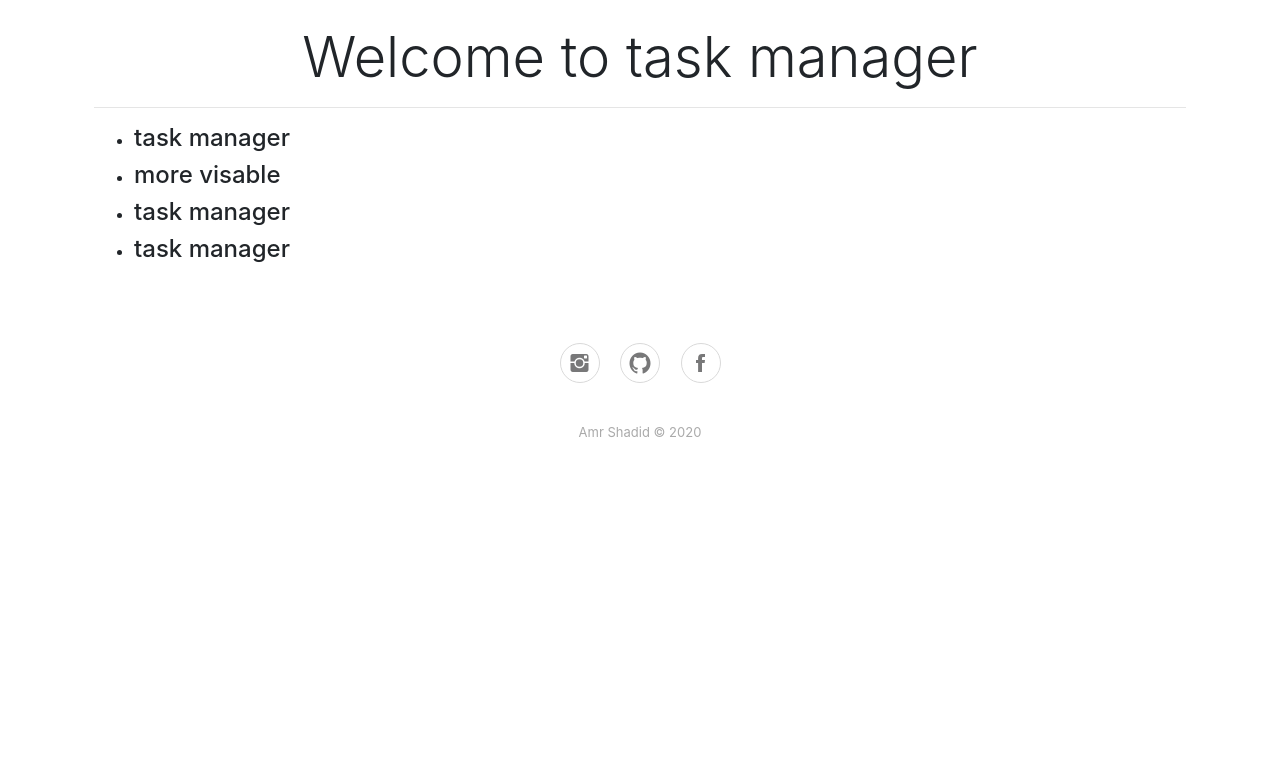
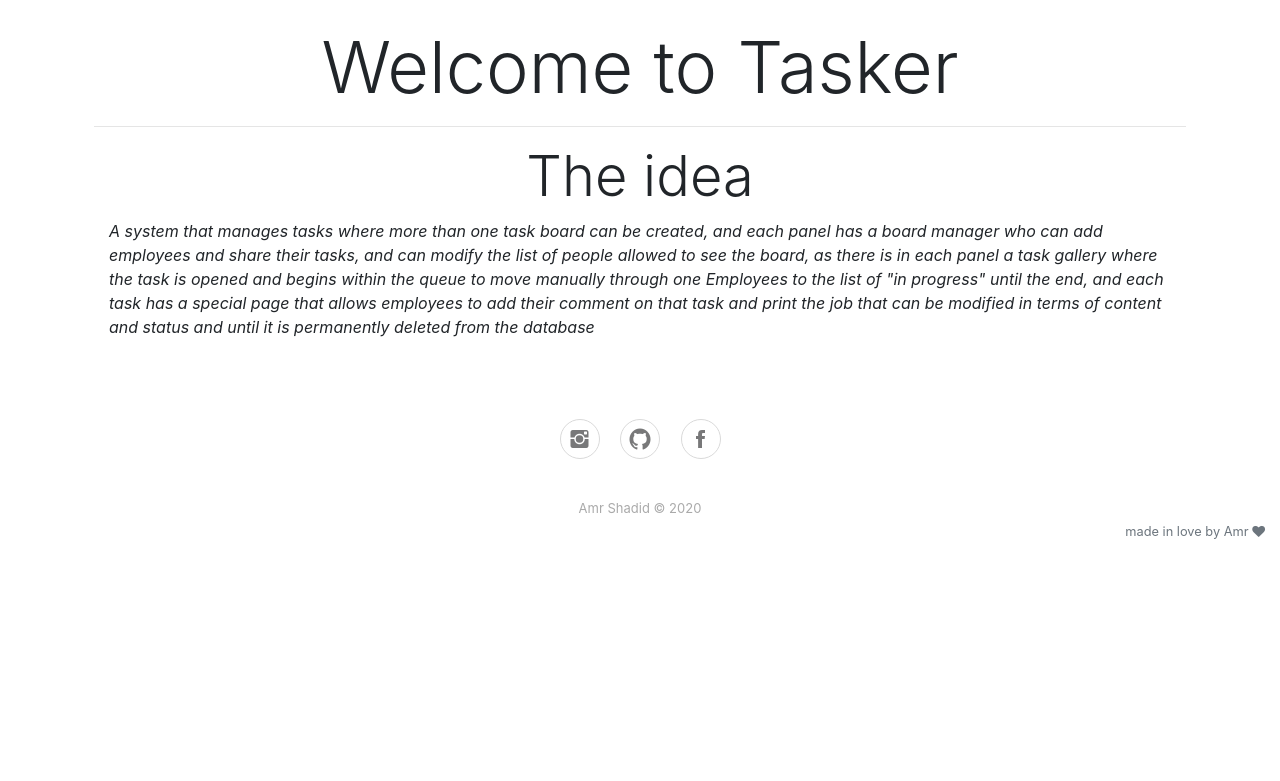
Before and after one commit to amrshadid/Tasker, a Django app: page / in a window 1280 px wide. Shown: the part 56-837 px from the top of the page. Run offline with Django 3.2, Linux system fonts and the light colour scheme; some libraries are stand-ins or nearby versions; some web fonts are replaced.

Commit message:
Edit Front-End

```diff
--- a/app/Todo/urls.py
+++ b/app/Todo/urls.py
@@ -14,7 +14,6 @@ Including another URLconf
     2. Add a URL to urlpatterns:  path('blog/', include('blog.urls'))
 """
 from django.contrib import admin
-from django.conf import settings
 from django.urls import path, include
 from . import views
 urlpatterns = [
@@ -28,8 +27,3 @@ urlpatterns = [
     path('accounts/', include("django.contrib.auth.urls")),
 
 ]
-if settings.DEBUG:
-    import debug_toolbar
-    urlpatterns = [
-        path('__debug__/', include(debug_toolbar.urls)),
-    ] + urlpatterns
--- a/app/dashboard/templates/dashboard/dashboard.html
+++ b/app/dashboard/templates/dashboard/dashboard.html
@@ -46,7 +46,7 @@
                   {% csrf_token %}
                   <div class="form-group">
                     <label for="Nmae">name:</label>
-                    <input type="text" class="form-control" name="name" placeholder="Managmant" required>
+                    <input type="text" class="form-control" name="name" placeholder="Management" required>
                   </div>
             </div>
             <div class="modal-footer">
--- a/app/templates/base.html
+++ b/app/templates/base.html
@@ -60,6 +60,7 @@
                 <a href="https://www.facebook.com/amr.shadeed" target="_blank"><i class="icon ion-social-facebook"></i></a>
               </div>
               <p class="copyright">Amr Shadid © 2020</p>
+              <small  class="text-right form-text text-muted">made in love by Amr <i class="fa fa-heart"></i> </small>
           </footer>
       </div>
     <script src="{% static "js/jquery.min.js" %}" type="text/javascript" ></script>
--- a/app/templates/index.html
+++ b/app/templates/index.html
@@ -1,20 +1,20 @@
 {% extends "base.html" %}
 {% block content %}
-{% if user.is_authenticated %}
-<div class="container">
-  <h1>You are now logged in!</h1>
-  <h2><a href="/dashboard">Go to dashboard</a></h2>
-</div>
-{% endif %}
   <div class="container p-4" >
-    <h1 class="text-center display-4">Welcome to task manager </h1>
+    <h1 class="text-center display-3">Welcome to Tasker </h1>
     <hr>
-      <ul>
-        <li><h4>task manager </h4></li>
-        <li><h4>more visable  </h4></li>
-        <li><h4>task manager </h4></li>
-        <li><h4>task manager </h4></li>
-      </ul>
+    {% if user.is_authenticated %}
+    <div class="container">
+      <h3 class="display-4">Welcome {{user}}</h3>
+      <a class="btn btn-primry btn-lg btn-primary" href="/dashboard">Go to dashboard</a>
+    </div>
+    <hr>
+    {%else%}
+    <div class="container">
+      <h3 class="text-center display-4">The idea</h3>
+      <p class="font-italic">A system that manages tasks where more than one task board can be created, and each panel has a board manager who can add employees and share their tasks, and can modify the list of people allowed to see the board, as there is in each panel a task gallery where the task is opened and begins within the queue to move manually through one Employees to the list of "in progress" until the end, and each task has a special page that allows employees to add their comment on that task and print the job that can be modified in terms of content and status and until it is permanently deleted from the database</p>
+    </div>
+    {% endif %}
     </div>
 
 {% endblock %}
```
Also changed, not shown: README.md.
